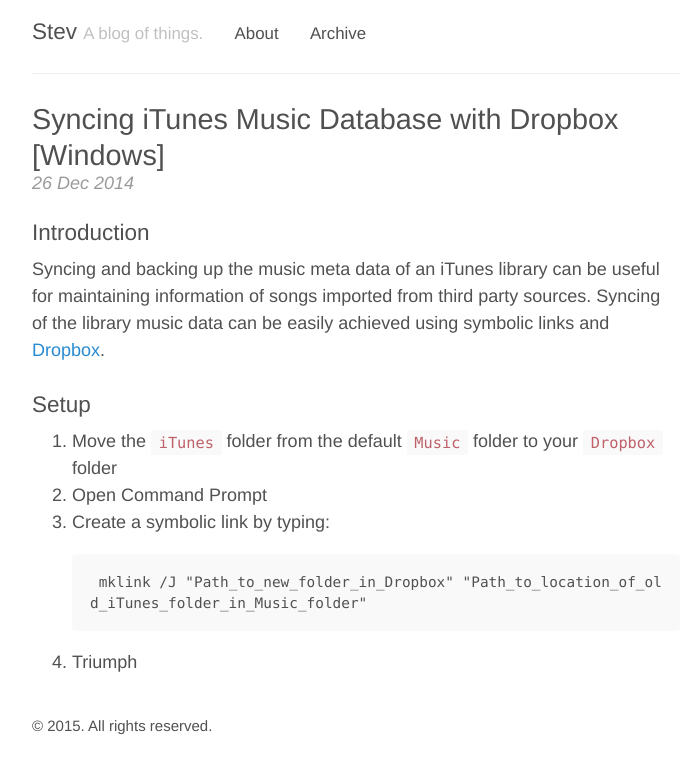
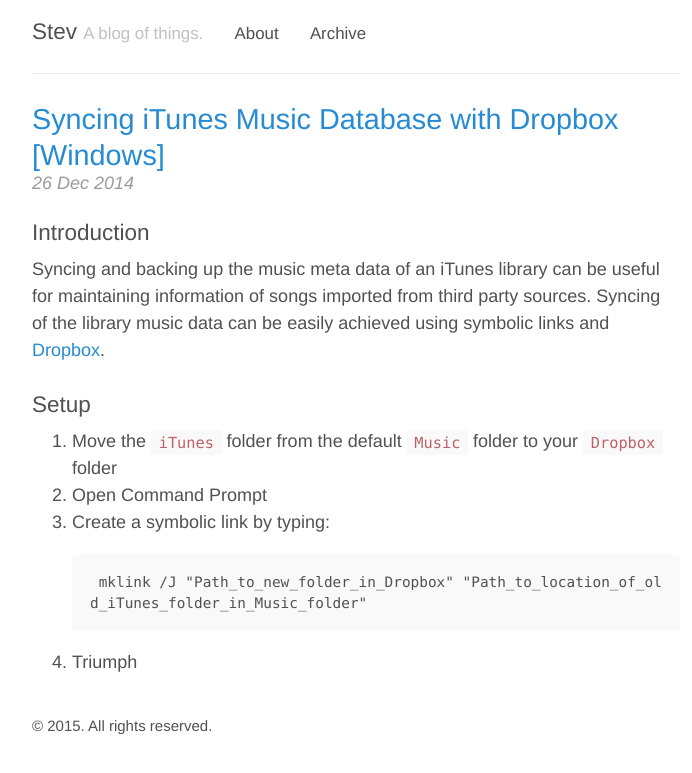
Before and after one commit to sbdchd/blog, a Jekyll site: the page built from _posts/2014-12-26-Syncing-iTunes-Music-Metadata-Database-With-Dropbox-[Windows].md, in a window 1280 px wide. Shown: the top 773 px of the page, without its empty margins (284-976 px from the left). Built offline with Jekyll 4.4.1, drawn with Linux system fonts in a browser that asks for light colours; Markdown is read by kramdown in place of the engine named in the settings; comment, search, counter and statistics services are not loaded.

Commit message:
removed excerpt and modified post-title css

```diff
--- a/index.html
+++ b/index.html
@@ -13,8 +13,6 @@
     </h1>
 
     <time datetime="{{ post.date | date_to_xmlschema }}" class="post-date">{{ post.date | date_to_string }}</time>
-
-    {{ post.excerpt }}
   </article>
   {% endfor %}
 </div>
--- a/public/css/poole.css
+++ b/public/css/poole.css
@@ -254,7 +254,7 @@
 .page-title,
 .post-title,
 .post-title a {
-  color: #505050;
+  color: #268bd2;
   font-weight: normal;
 }
 .page-title,
```
